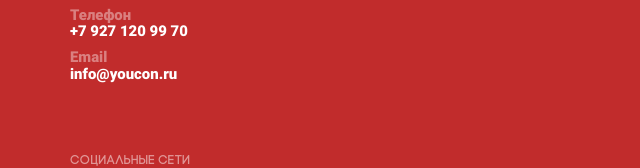
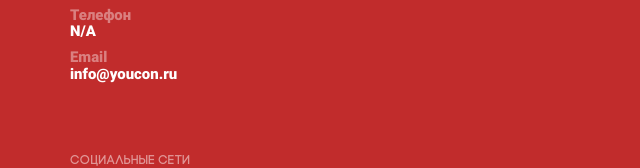
Before and after one commit to ehorohorin/youcon2016, a plain HTML site: page index.html in a window 1280 px wide. Shown: the part 8672-8840 px from the top of the page, 0-640 px from the left. Drawn offline with Linux system fonts and the light colour scheme.

Commit message:
Removing phone number

```diff
--- a/index.html
+++ b/index.html
@@ -607,7 +607,7 @@
     <section class="contact"><a name="contact"></a>
       <div class="container">
         <h3>Контакты</h3><span><p>СГЮА, Корпус 1<span>ул. Чернышевского, 104</span></p></span>
-        <h6>Телефон<br><a href="#">+7 927 120 99 70</a></h6>
+        <h6>Телефон<br><a href="#">N/A</a></h6>
         <h6>Email<br><a href="mailto:'info@youcon.ru'">info@youcon.ru</a></h6>
       </div>
 <!--      <div id="map" class="map"></div> -->
```
